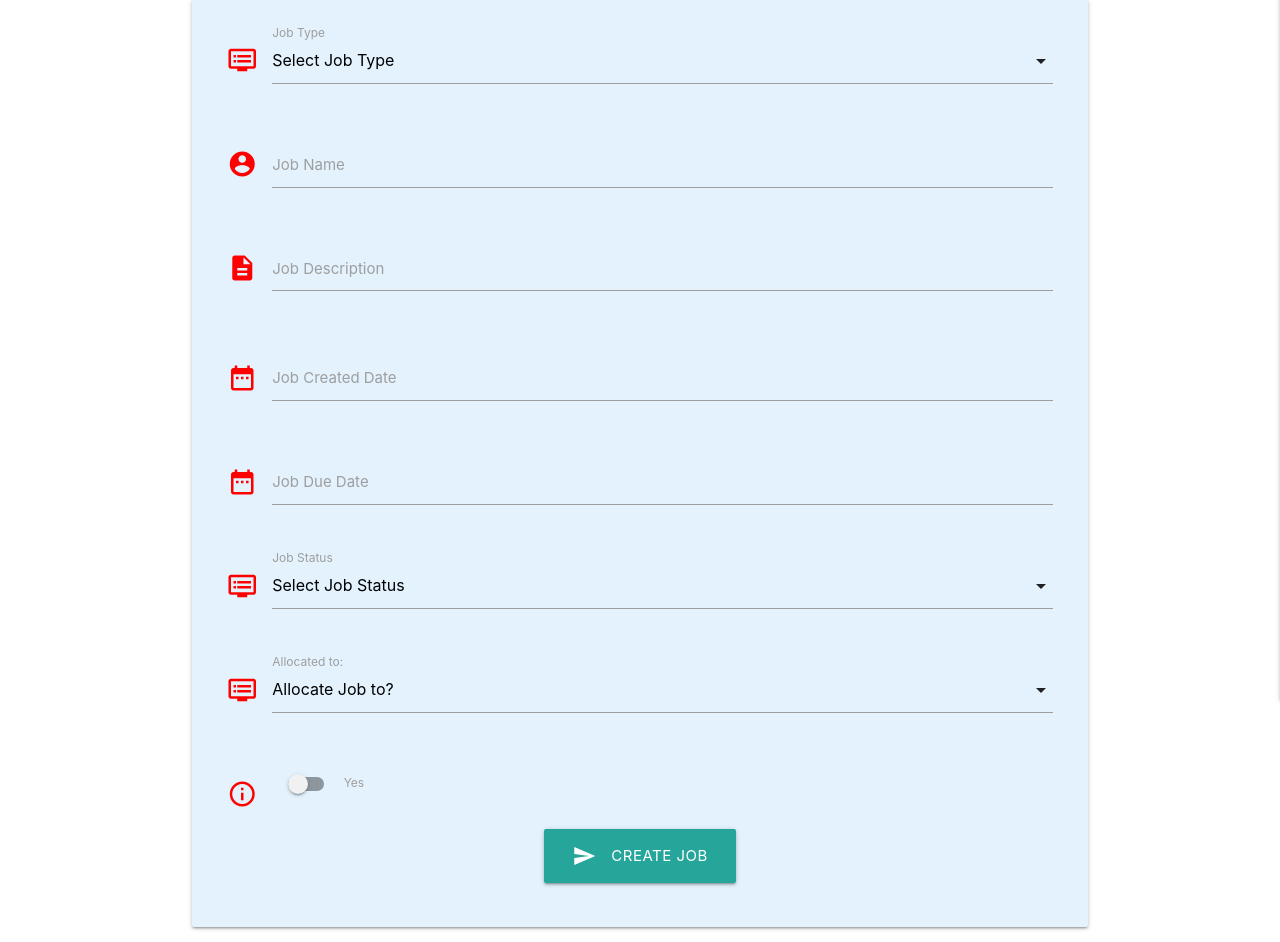
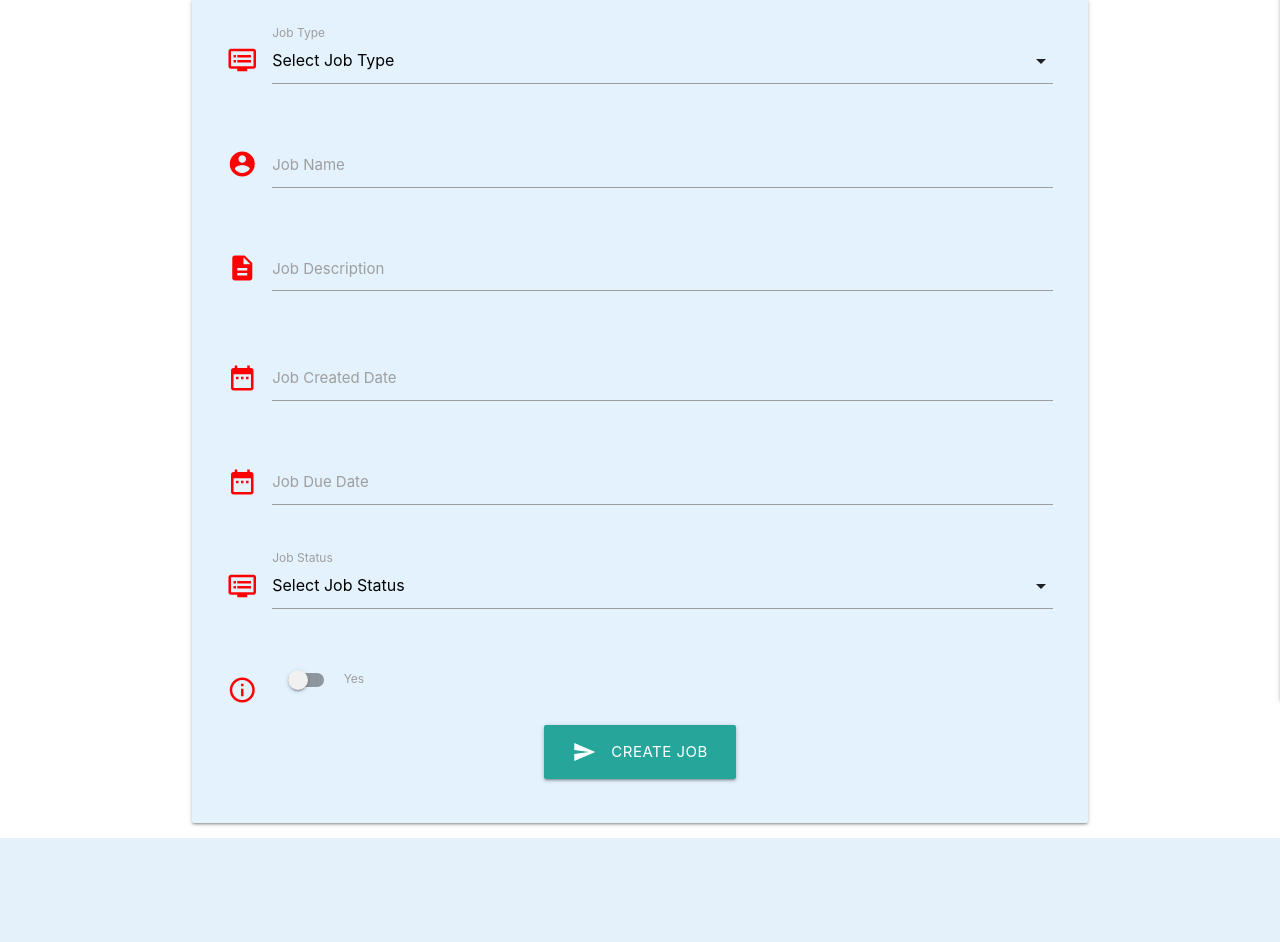
Before and after one commit to starranuk/worklist, a Flask app: page /add_job in a window 1280 px wide. Shown: the part 160-1102 px from the top of the page. After the commit the page ends 998 px from the top, so only its background shows below. Run offline with Flask 2, Linux system fonts and the light colour scheme; the visitor is signed in with stand-in values (Sample User, id 1); data that the repository does not hold is empty; some libraries are stand-ins or nearby versions.

Commit message:
changes reveresed re call loging to another colleague - still to resolve

```diff
--- a/app.py
+++ b/app.py
@@ -164,6 +164,7 @@ def add_job():
             "job_due_date": request.form.get("job_due_date"),
             "created_by": session["user"],
             "job_status_name": request.form.get("job_status_name"),
+            "username": session["user"],
             "job_comments": request.form.get("job_comments")
         }
         mongo.db.jobs.insert_one(job)
@@ -172,8 +173,7 @@ def add_job():
 
     job_type = mongo.db.job_type.find().sort("job_type_name", 1)
     job_status = mongo.db.job_status.find().sort("job_status_name", 1)
-    staff = mongo.db.staff.find().sort("username", 1)
-    return render_template("add_job.html", job_type=job_type, job_status=job_status, staff=staff )
+    return render_template("add_job.html", job_type=job_type, job_status=job_status )
 
 
 @app.route("/edit_job/<job_id>", methods=["GET", "POST"])
@@ -200,8 +200,7 @@ def edit_job(job_id):
 
     job_type = mongo.db.job_type.find().sort("job_type_name", 1)
     job_status = mongo.db.job_status.find().sort("job_status_name", 1)
-    staff = mongo.db.staff.find().sort("username", 1)
-    return render_template("edit_job.html", job=job, job_type=job_type, job_status=job_status, staff=staff)
+    return render_template("edit_job.html", job=job, job_type=job_type, job_status=job_status)
 
 
 @app.route("/delete_job/<job_id>")
--- a/templates/add_job.html
+++ b/templates/add_job.html
@@ -66,20 +66,6 @@
             <label for="job_status_name">Job Status</label>
         </div>
       </div>
-       <!--  Update "created_by in order to allocate the job to a colleague -->
-     <div class="row">
-      <div class="input-field col s12">
-        <i class="material-icons prefix">dvr</i>
-        <select id="username" name="username" class="validate" required>
-        <option value="" disabled selected>Allocate Job to?</option>
-    {% for allocate in staff %}
-    <!--  Credit to Brian Macharia my course Mentor for this Jinja code that retains the selection from the dropdown when editing a job -->
-      <option value="{{allocate.username}}"{% if allocate.username == staff.username %} selected {% endif %} >{{allocate.username}}</option>
-    {% endfor %}
-  </select>
-          <label for="created_by">Allocated to:</label>
-      </div>
-    </div>
       <!-- Priority Switch -->
       <div class="row">
         <div class="input-field col s12">
--- a/templates/base.html
+++ b/templates/base.html
@@ -26,7 +26,7 @@
               <a href="#" data-target="mobile-demo" class="sidenav-trigger right"><i class="fas fa-bars"></i></a>
               <ul class="right hide-on-med-and-down">
                   <li><a href="{{ url_for('home') }}">Home</a></li>
-                {% if session.user %}
+                  {% if session.user %}
                   <li><a href="{{ url_for('get_jobs') }}">Worklist</a></li>
                   <li><a href="{{ url_for('profile', username=session['user']) }}">Profile</a></li>
                   <li><a href="{{ url_for('add_job') }}">New Job</a></li>
--- a/templates/jobs.html
+++ b/templates/jobs.html
@@ -9,7 +9,7 @@
         <div class="collapsible-header">
             <div class="col s4">
                 <i class="material-icons">view_day</i>
-                {% if session.user|lower == job.username|lower %}
+                {% if session.user|lower == job.created_by|lower %}
                 <a href="{{ url_for('edit_job', job_id=job._id) }}" class="btn-small light-blue lighten-1">Edit</a>
                 {% endif %}
             </div>
```
Also changed, not shown: templates/edit_job.html (+0 -14 lines).
